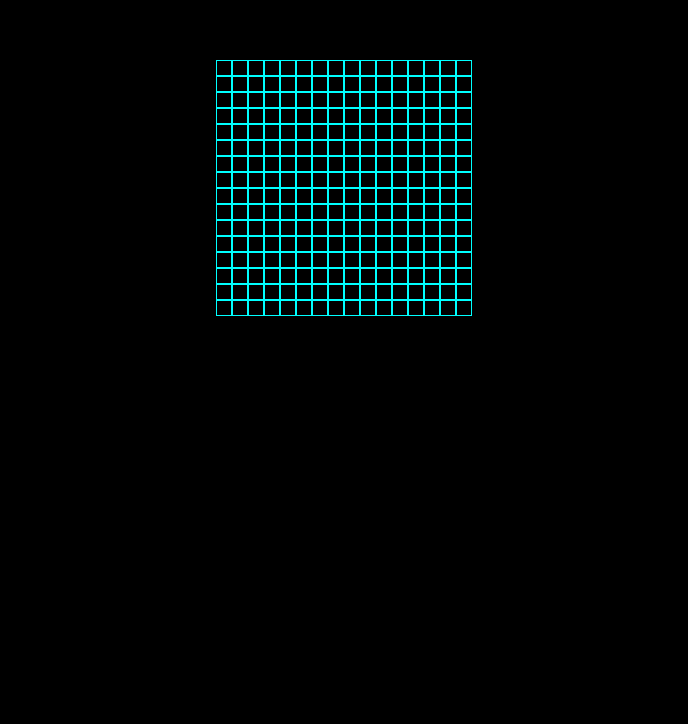
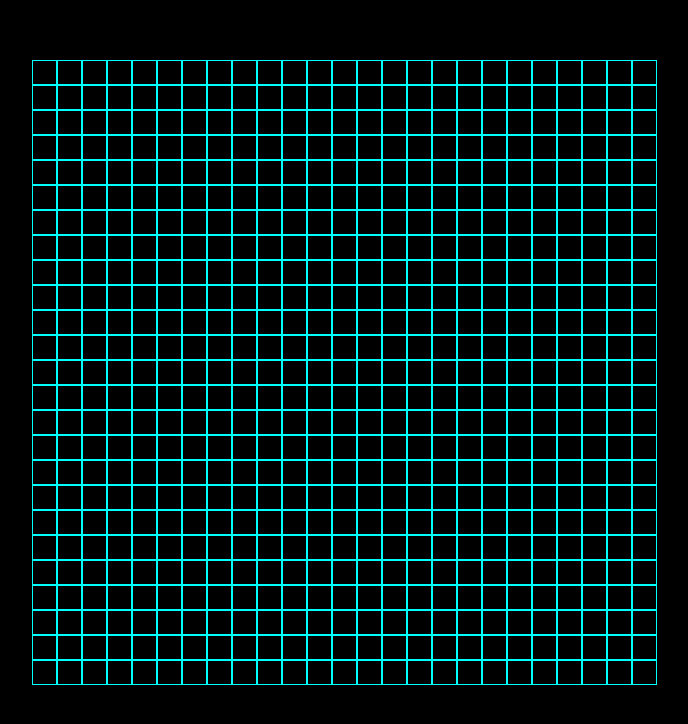
Before and after one commit to Fridgemann/etch-a-sketch, a plain HTML site: page index.html in a window 1280 px wide. Shown: the part 148-872 px from the top of the page, without its empty margins (296-984 px from the left). Before the commit the page ends 800 px from the top, so only its background shows below. Drawn offline with Linux system fonts and the light colour scheme.

Commit message:
Figured out a way to create a custom-sized canvas will add a way to link an user input to it

```diff
--- a/index.js
+++ b/index.js
@@ -6,7 +6,7 @@ const container = document.querySelector('#container');
 
 
 
-for (let i = 0; i < 256; i++) {
+for (let i = 0; i < 625; i++) {
     let newDiv = document.createElement('div');
     newDiv.classList.add('square-div');
     container.append(newDiv);
@@ -21,4 +21,7 @@ function changeColor(square) {
         square.style.backgroundColor = "red";
     })
 }
-// 16 different containers within one container?
+
+
+// To change the size of the grid;
+// change the i in the loop, width of the container and square-div width and height
--- a/styles.css
+++ b/styles.css
@@ -11,13 +11,13 @@ body {
     display: flex;
     flex-wrap: wrap;
     padding: 200px 200px;
-    width: 256px;
+    width: 625px;
 }
 
 .square-div {
     border: 1px solid cyan;
-    width: 16px;
-    height: 16px;
+    width: 25px;
+    height: 25px;
     box-sizing: border-box;
 
 }
```
